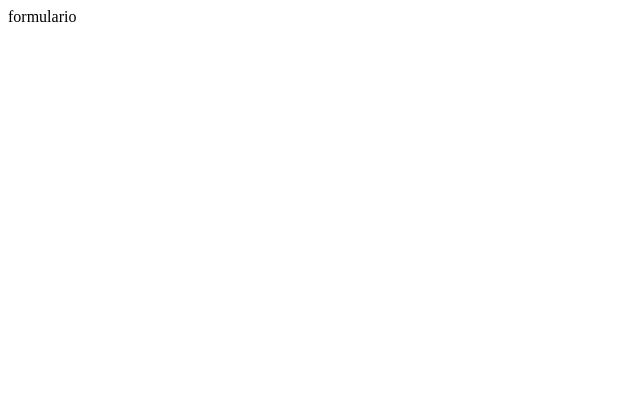
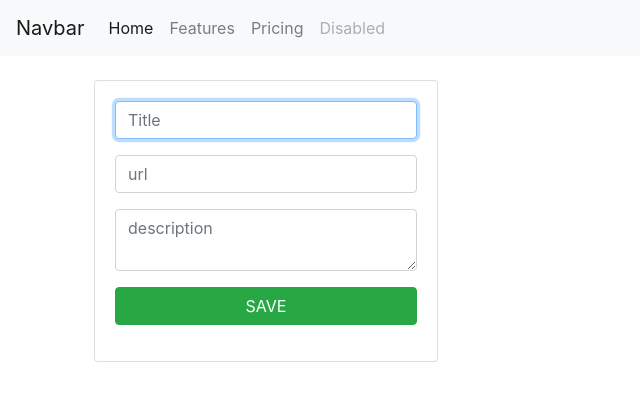
Before and after one commit to nestorgs77/Project-Node, a Node server app: page /links/add in a window 1280 px wide. Before the commit the part shown is almost empty. Shown: the top 401 px of the page, without its empty margins (0-640 px from the left). Run offline with Node 20, Linux system fonts and the light colour scheme; some libraries are stand-ins or nearby versions.

Commit message:
Adding nav bar an inputsand styles

```diff
--- a/src/routes/links.js
+++ b/src/routes/links.js
@@ -6,5 +6,10 @@ const db_conecction = require('../database');
      res.render('links/add');
  })
 
+router.post('/add', (req, res)=>
+{
 
+res.send('recibido');
+}
+);
 module.exports=router ;
--- a/src/views/layouts/main.hbs
+++ b/src/views/layouts/main.hbs
@@ -9,9 +9,16 @@
     {{!--OSWALD GOOGLE FONT  --}}
     <link href="https://fonts.googleapis.com/css?family=Oswald&display=swap" rel="stylesheet">
 
-    {{!--OSWALD GOOGLE FONT  --}}
+    {{!--BOOSTRAP 4  --}}
+    <link rel="stylesheet" href="https://stackpath.bootstrapcdn.com/bootstrap/4.3.1/css/bootstrap.min.css" integrity="sha384-ggOyR0iXCbMQv3Xipma34MD+dH/1fQ784/j6cY/iJTQUOhcWr7x9JvoRxT2MZw1T" crossorigin="anonymous">
+   {{!--ICONS LIBRARY   --}}
+   <script src="https://kit.fontawesome.com/d75064ce15.js" crossorigin="anonymous"></script>
+   {{!--STYLE.CSS  --}}
+   <link rel="stylesheet" href="/src/public/css/styles.css">
 </head>
 <body>
+
+    {{>navigation}}
    {{{body}}}
 
 
--- a/src/views/links/add.hbs
+++ b/src/views/links/add.hbs
@@ -1 +1,28 @@
-formulario
+<div class="container p-4">
+ <div class="row">
+     <div class="col-md-4">
+         <div class="card">
+             <div class="card-body">
+                  <form action="/links/add" method="POST">
+                <div class="form-group">
+<input type="text" class = "form-control" name ="title" placeholder="Title" autofocus>
+
+                </div>
+                    <div class="form-group">
+                        <input type="url" name="url" class="form-control" placeholder="url">
+                    </div>
+                    <div class="form-group">
+                     <textarea name="description" rows="2" class="form-control" placeholder="description"></textarea>
+                    </div>
+                    <div class="form-group">
+                        <button class="btn btn-success btn-block">
+                            SAVE
+                        </button>
+                    </div>
+                  </form>
+             </div>
+         </div>
+     </div>
+ </div>
+
+</div>
--- /dev/null
+++ b/src/views/partials/navigation.hbs
@@ -0,0 +1,22 @@
+<nav class="navbar navbar-expand-lg navbar-light bg-light">
+  <a class="navbar-brand" href="#">Navbar</a>
+  <button class="navbar-toggler" type="button" data-toggle="collapse" data-target="#navbarNav" aria-controls="navbarNav" aria-expanded="false" aria-label="Toggle navigation">
+    <span class="navbar-toggler-icon"></span>
+  </button>
+  <div class="collapse navbar-collapse" id="navbarNav">
+    <ul class="navbar-nav">
+      <li class="nav-item active">
+        <a class="nav-link" href="#">Home <span class="sr-only">(current)</span></a>
+      </li>
+      <li class="nav-item">
+        <a class="nav-link" href="#">Features</a>
+      </li>
+      <li class="nav-item">
+        <a class="nav-link" href="#">Pricing</a>
+      </li>
+      <li class="nav-item">
+        <a class="nav-link disabled" href="#" tabindex="-1" aria-disabled="true">Disabled</a>
+      </li>
+    </ul>
+  </div>
+</nav>
```
Also changed, not shown: src/public/css/styles.css (added).
